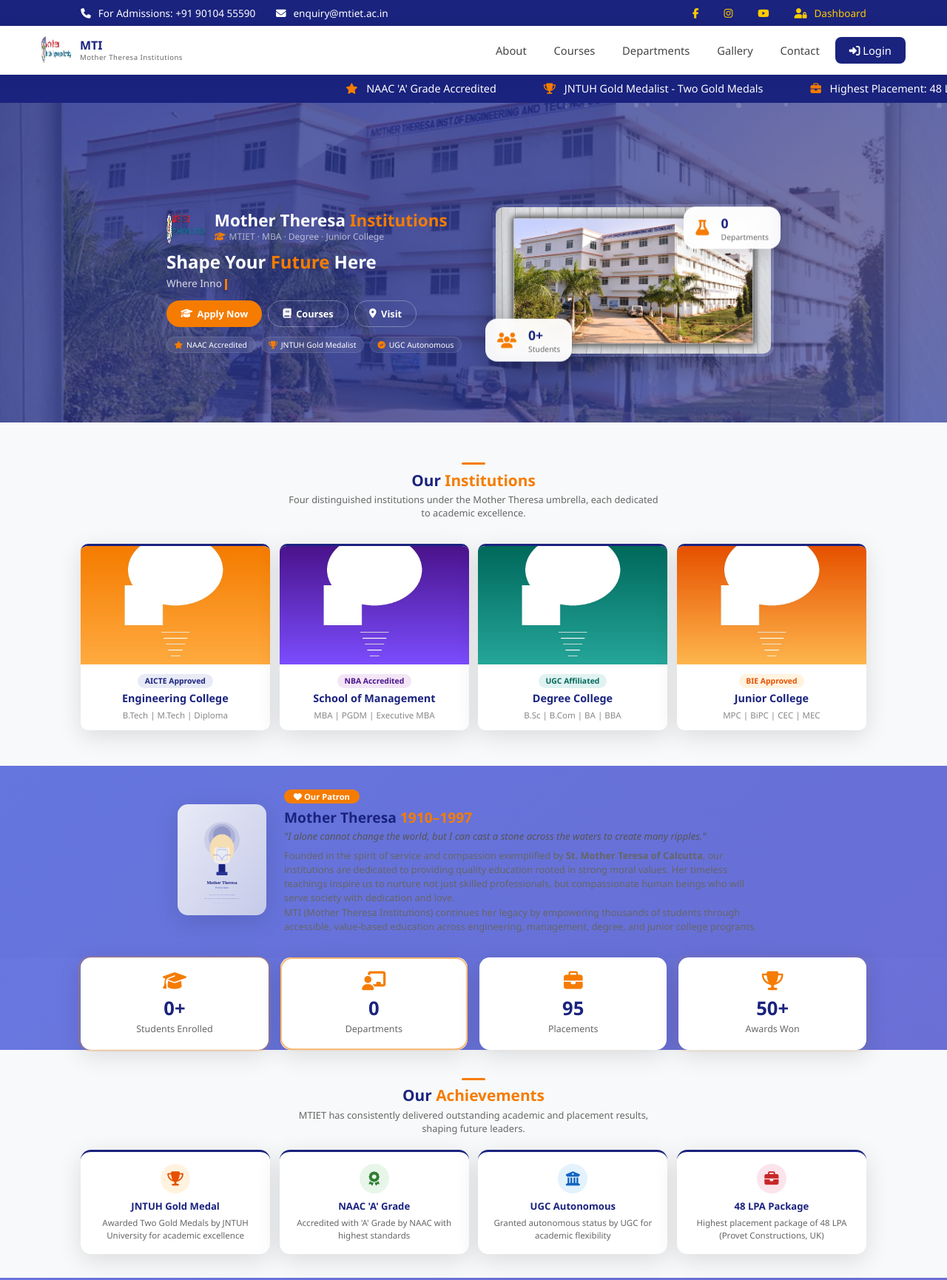
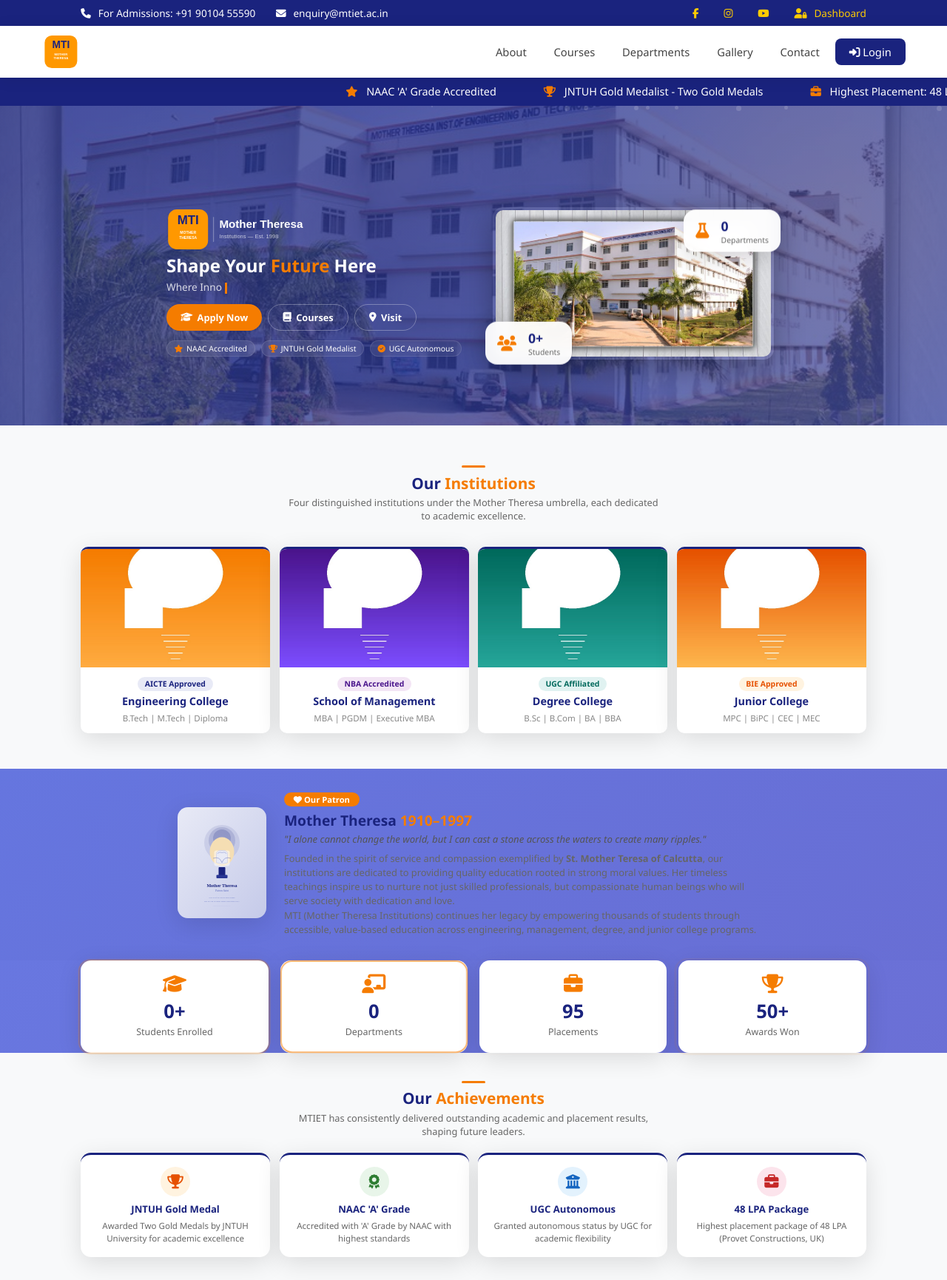
Before and after one commit to gayegayathri07-collab/pythonfullstack, a Django app: page / in a window 1280 px wide. Shown: the top 1730 px of the page at 74% size. Run offline with Django 5.2, Linux system fonts and the light colour scheme; data that the repository does not hold is empty.

Commit message:
crisp inline SVG logo with full brand text, removed hidden div

```diff
--- a/students/templates/students/landing.html
+++ b/students/templates/students/landing.html
@@ -672,8 +672,8 @@
 <nav class="navbar" id="navbar">
     <div class="container">
         <a href="{% url 'home' %}" class="brand">
-            <img src="{% static 'images/mtiet-logo.png' %}" alt="MTI Logo" style="width:40px;height:40px;border-radius:10px;flex-shrink:0">
-            <span style="font-size:1rem">MTI <small style="font-size:0.6rem">Mother Theresa Institutions</small></span>
+            <svg viewBox="0 0 220 64" style="width:160px;height:44px;flex-shrink:0"><rect x="0" y="0" width="64" height="64" rx="14" fill="#ff9800"/><text x="32" y="24" text-anchor="middle" fill="#1a237e" font-size="20" font-weight="900" font-family="Arial,sans-serif">MTI</text><text x="32" y="39" text-anchor="middle" fill="#fff" font-size="6" font-weight="600" font-family="Arial,sans-serif">MOTHER</text><text x="32" y="47" text-anchor="middle" fill="#fff" font-size="6" font-weight="600" font-family="Arial,sans-serif">THERESA</text><rect x="72" y="12" width="1" height="40" rx="0.5" fill="rgba(255,255,255,0.2)"/><text x="82" y="30" fill="#fff" font-size="18" font-weight="800" font-family="Arial,sans-serif">Mother Theresa</text><text x="82" y="46" fill="rgba(255,255,255,0.7)" font-size="9" font-family="Arial,sans-serif">Institutions &mdash; Est. 1998</text></svg>
+            <span style="display:none">MTI</span>
         </a>
         <div class="hamburger" id="hamburger" onclick="toggleMenu()">
             <span></span><span></span><span></span>
@@ -711,11 +711,7 @@
     <div class="container">
         <div class="hero-content">
             <div style="display:flex;align-items:center;gap:0.8rem;margin-bottom:0.5rem">
-                <img src="{% static 'images/mtiet-logo.png' %}" alt="MTI Logo" style="width:52px;height:52px;border-radius:12px;flex-shrink:0;box-shadow:0 4px 12px rgba(0,0,0,0.2)">
-                <div>
-                    <h1 style="font-size:1.4rem;margin:0;color:#fff;font-weight:800">Mother Theresa <span style="color:var(--accent)">Institutions</span></h1>
-                    <p style="color:rgba(255,255,255,0.6);font-size:0.75rem;margin:0"><i class="fas fa-graduation-cap" style="color:var(--accent);margin-right:0.3rem"></i>MTIET &middot; MBA &middot; Degree &middot; Junior College</p>
-                </div>
+                <svg viewBox="0 0 220 64" style="width:190px;height:54px;flex-shrink:0"><rect x="0" y="0" width="64" height="64" rx="14" fill="#ff9800"/><text x="32" y="24" text-anchor="middle" fill="#1a237e" font-size="20" font-weight="900" font-family="Arial,sans-serif">MTI</text><text x="32" y="39" text-anchor="middle" fill="#fff" font-size="6" font-weight="600" font-family="Arial,sans-serif">MOTHER</text><text x="32" y="47" text-anchor="middle" fill="#fff" font-size="6" font-weight="600" font-family="Arial,sans-serif">THERESA</text><rect x="72" y="12" width="1.5" height="40" rx="0.5" fill="rgba(255,255,255,0.3)"/><text x="82" y="30" fill="#fff" font-size="18" font-weight="800" font-family="Arial,sans-serif">Mother Theresa</text><text x="82" y="46" fill="rgba(255,255,255,0.7)" font-size="9" font-family="Arial,sans-serif">Institutions &mdash; Est. 1998</text></svg>
             </div>
             <h1 style="font-size:1.5rem;margin-bottom:0.3rem">Shape Your <span style="color:var(--accent)">Future</span> Here</h1>
             <p style="color:rgba(255,255,255,0.8);font-size:0.85rem;line-height:1.5;margin-bottom:0.8rem"><span id="typewriter"></span><span class="typewriter-cursor"></span></p>
```
